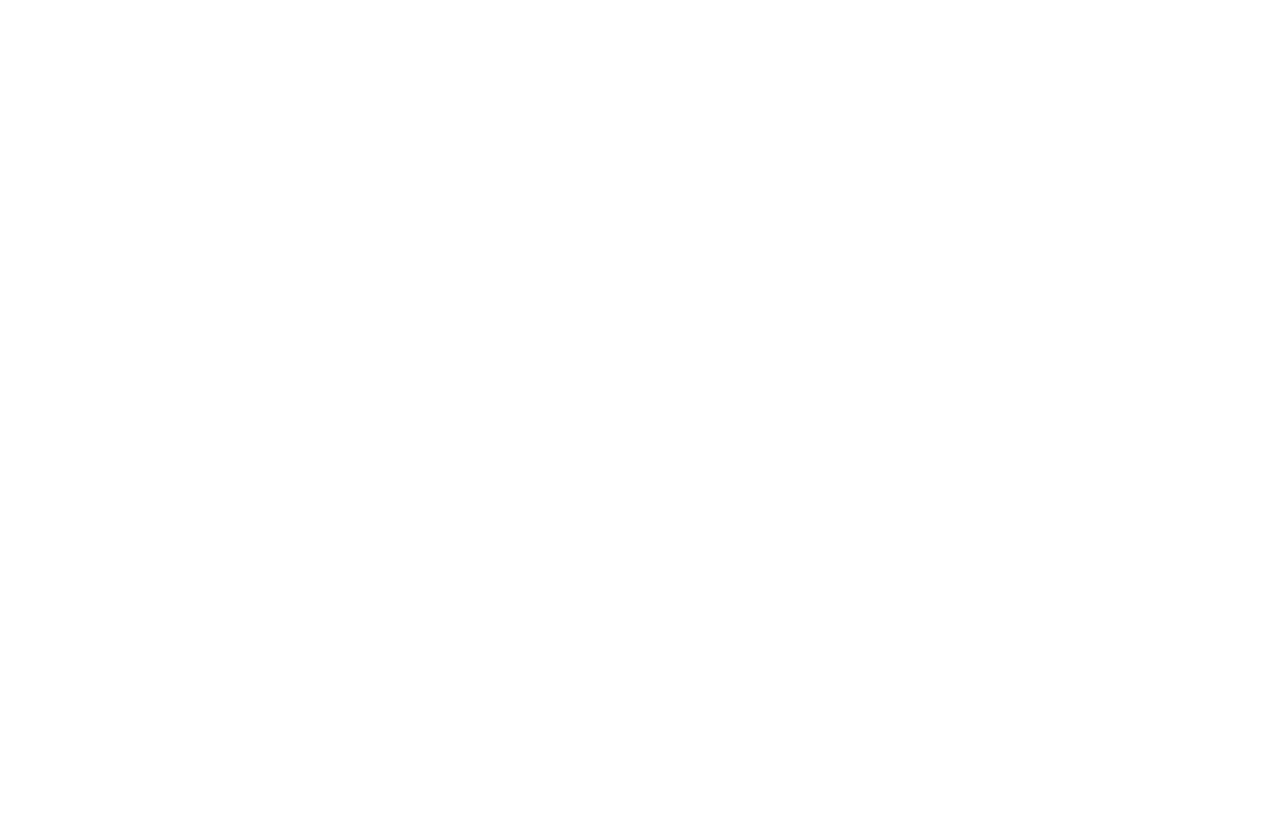
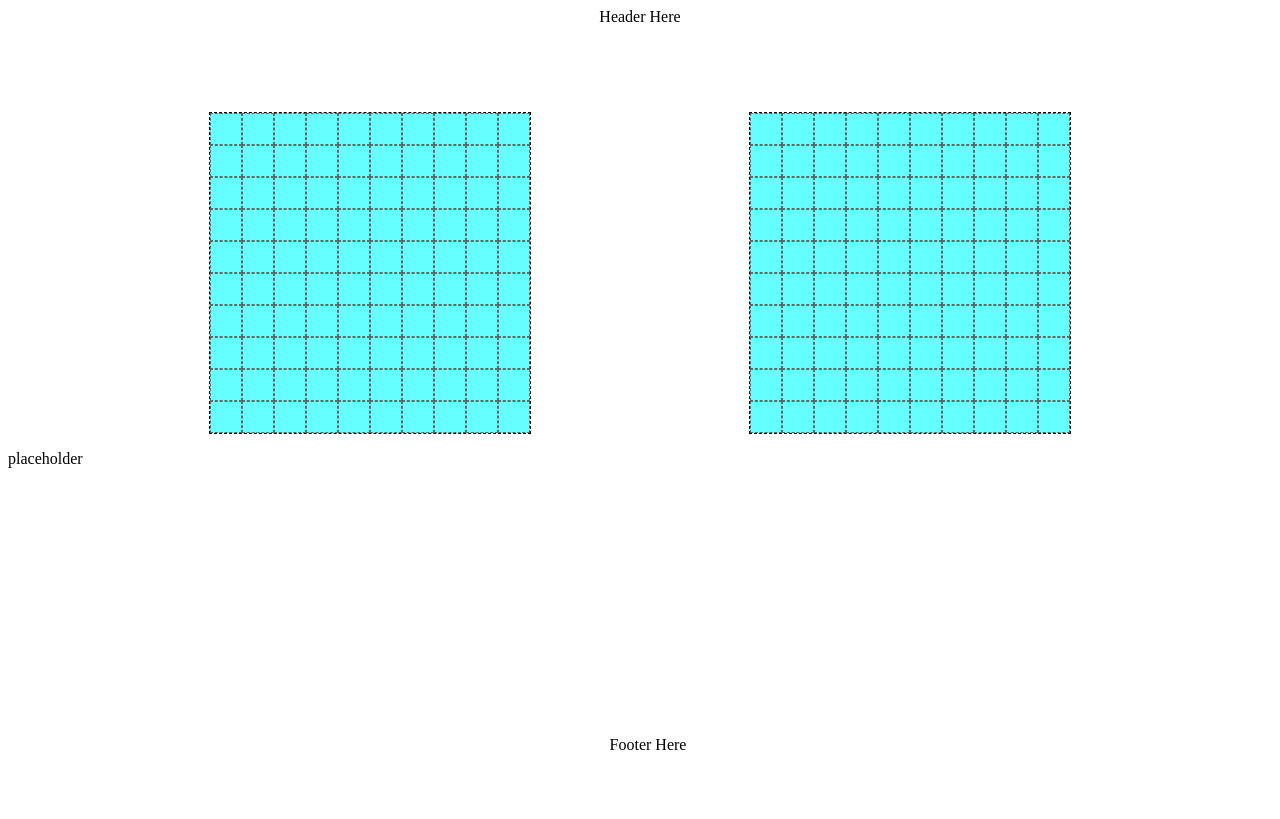
Before and after one commit to concept6/battleship, a website built with webpack: page src/index.html in a window 1280 px wide. Built offline with nearby package versions, Linux system fonts and the light colour scheme.

Commit message:
Basic HTML up.

```diff
--- a/package.json
+++ b/package.json
@@ -21,11 +21,13 @@
   "homepage": "https://github.com/concept6/battleship#readme",
   "devDependencies": {
     "@babel/preset-env": "^7.16.5",
+    "css-loader": "^6.5.1",
     "eslint": "^8.5.0",
     "eslint-config-airbnb-base": "^15.0.0",
     "eslint-plugin-import": "^2.25.3",
     "html-webpack-plugin": "^5.5.0",
     "jest": "^27.4.5",
+    "style-loader": "^3.3.1",
     "webpack": "^5.65.0",
     "webpack-cli": "^4.9.1",
     "webpack-dev-server": "^4.7.2"
--- /dev/null
+++ b/src/gameloop.js
@@ -0,0 +1,41 @@
+const DOM = require('./modules/DOM');
+const Ship = require('./modules/Ship');
+const Gameboard = require('./modules/Gameboard');
+const Player = require('./modules/Player');
+
+
+const leftBoard = Gameboard();
+const rightBoard = Gameboard();
+
+
+DOM.mainScreen();
+const aBoard = document.querySelector('.a');
+const bBoard = document.querySelector('.b');
+DOM.displayBoard(leftBoard,aBoard);
+DOM.displayBoard(rightBoard,bBoard);
+
+
+const gameloop = () => {
+
+    const gameboard1 = Gameboard();
+    const gameboard2 = Gameboard();
+
+
+    const player1 = Player(false,gameboard1,gameboard2,false);
+    const player2 = Player(false,gameboard2,gameboard1,false);
+
+
+
+
+
+
+
+
+    return;
+};
+
+
+
+
+
+module.exports = gameloop;
--- /dev/null
+++ b/src/index.css
@@ -0,0 +1,54 @@
+
+
+#header {
+    display: flex;
+    justify-content: center;
+    margin: 8px;
+    height: 10vh;
+}
+
+.container {
+    height: 80vh;
+}
+
+.boards-container {
+    display: flex;
+    justify-content: space-evenly;
+
+}
+
+.board {
+    margin: 16px;
+    display: grid;
+    grid-template-columns: 10% 10% 10% 10% 10% 10% 10% 10% 10% 10%;
+    grid-template-rows: 10% 10% 10% 10% 10%10% 10% 10% 10% 10%;
+    color: black;
+    border: 1px dashed black;
+}
+
+.gridDot {
+    text-align: center;
+    margin: 0px;
+    border: 1px dashed black;
+    height: 30px;
+    width: 30px;
+    background-color: aqua;
+    opacity: 0.6;
+    transition: 0.3s;
+}
+.gridDot:hover {opacity: 1};
+
+
+.infotainer {
+    display: flex;
+    justify-content: center;
+    margin: 24px;
+}
+
+
+#footer {
+    display: flex;
+    justify-content: center;
+    height: 10vh;
+    width: 100vw;
+}
--- a/src/index.html
+++ b/src/index.html
@@ -7,8 +7,11 @@
     <title>Document</title>
 </head>
 <body>
+    <div id="header">Header Here</div>
 
     <div class="container"></div>
 
+    <div id="footer">Footer Here</div>
+
 </body>
 </html>
--- a/src/index.js
+++ b/src/index.js
@@ -1 +1,4 @@
-console.log('test');
+const gameloop = require('./gameloop');
+import "./index.css";s
+
+gameloop();
--- a/src/modules/DOM.js
+++ b/src/modules/DOM.js
@@ -0,0 +1,69 @@
+
+
+const DOM = (() => {
+
+
+
+
+    const displayBoard = (gameboard, boardDOM) =>  {
+        // gameboard is the gameboard object.
+        // boardDOM is the DOM object.
+
+        const gridDots = [];
+        for (let i = 0; i < 10; i++) {
+            for (let j = 0; j < 10; j++) {
+                const gridDot = document.createElement('div');
+                gridDot.classList.add('gridDot');
+                gridDot.setAttribute('coords_bs',[i,j]);
+                gridDot.textContent = '';
+                gridDots.push(gridDot);
+
+                boardDOM.appendChild(gridDot);
+            }
+
+        }
+
+
+        return;
+
+    }
+
+
+    const mainScreen = () => {
+        const container = document.querySelector('.container');
+
+        const boards = document.createElement('div');
+        boards.classList.add('boards-container');
+        container.appendChild(boards);
+
+        const aBoard = document.createElement('div');
+        //aBoard.textContent = 'Test a board.';
+        aBoard.classList.add('board','a')
+        const bBoard = document.createElement('div');
+        //bBoard.textContent = 'Test b board.';
+        bBoard.classList.add('board','b');
+        boards.appendChild(aBoard);
+        boards.appendChild(bBoard);
+
+
+        const infotainer = document.createElement('div')
+        infotainer.classList.add('infotainer');
+        infotainer.textContent = 'placeholder';
+        container.appendChild(infotainer);
+
+
+
+
+        return;
+    }
+
+
+
+    return {
+        mainScreen,
+        displayBoard,
+    }
+
+})();
+
+module.exports = DOM;
```
Also changed, not shown: 1 other file.
